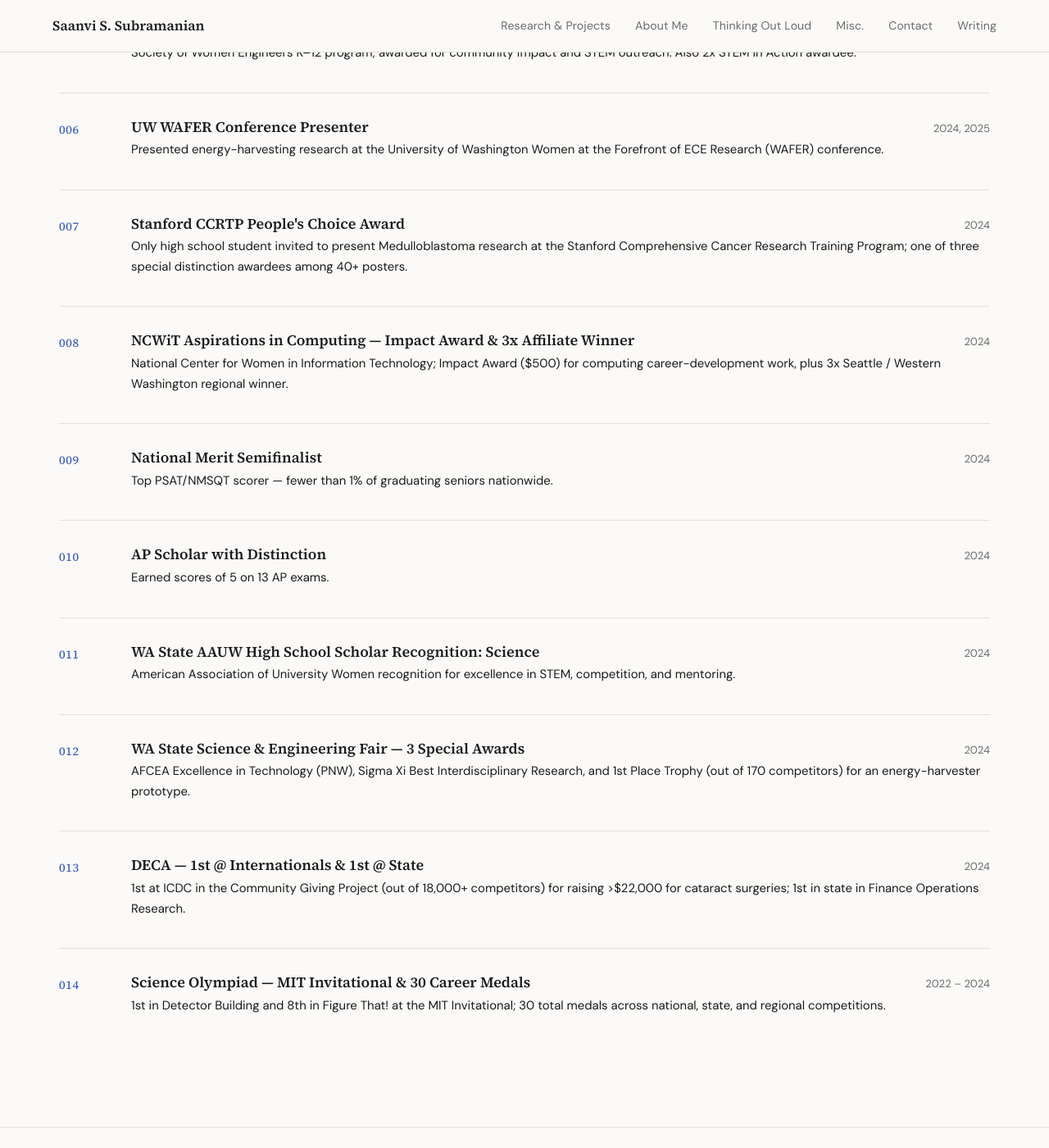
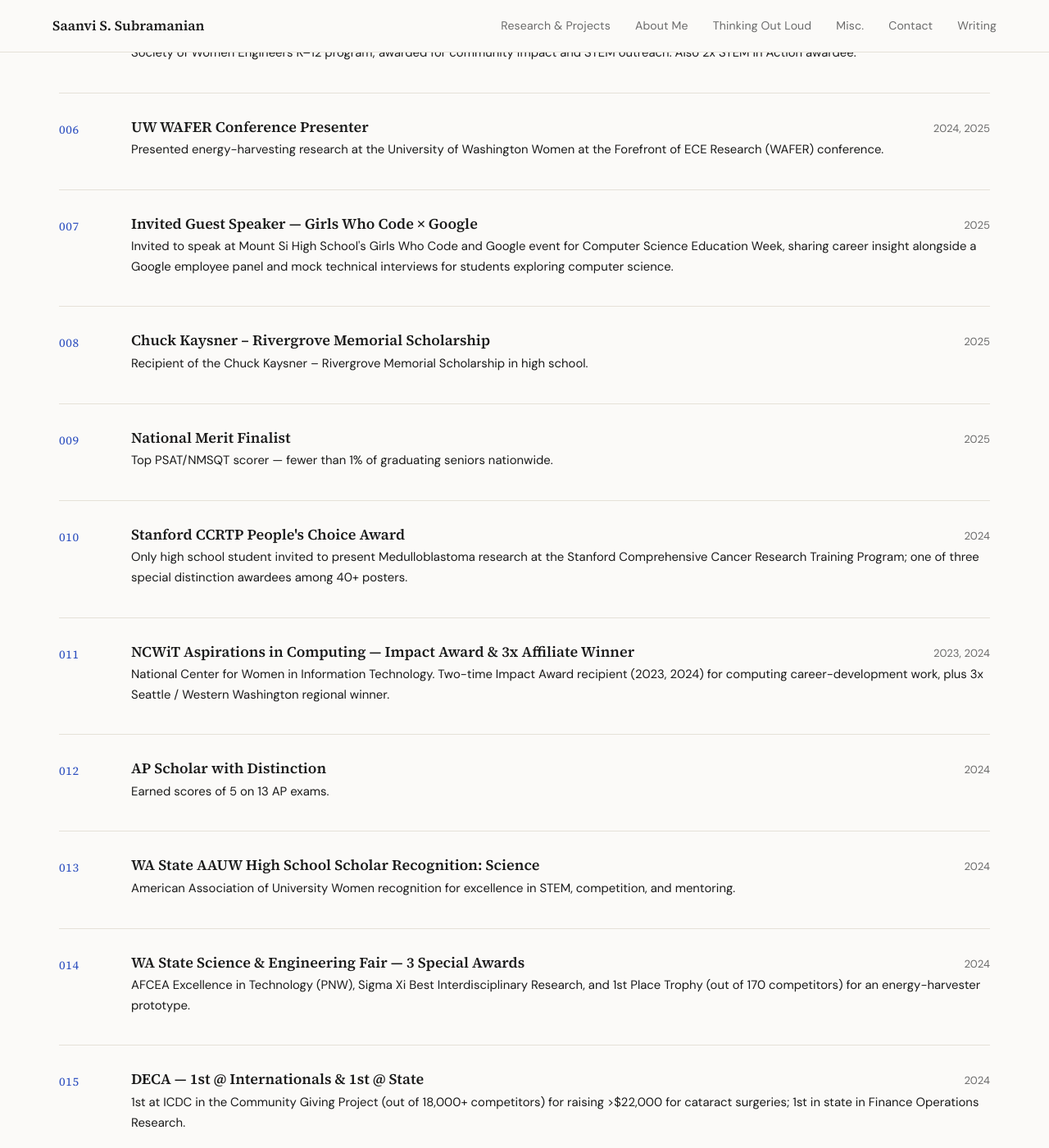
Before and after one commit to saanviiyer/saanviiyer.github.io, a Jekyll site: the page built from pages/research.html, in a window 1280 px wide and 1400 px high, scrolled down 2366 px. Shown: the whole window at 82% size. Built offline with Jekyll 4.4.1, drawn with Linux system fonts in a browser that asks for light colours.

Commit message:
Update awards.yml

```diff
--- a/_data/awards.yml
+++ b/_data/awards.yml
@@ -25,17 +25,25 @@
   detail: "Presented energy-harvesting research at the University of Washington Women at the Forefront of ECE Research (WAFER) conference."
   year: "2024, 2025"
 
+- title: "Invited Guest Speaker — Girls Who Code × Google"
+  detail: "Invited to speak at Mount Si High School's Girls Who Code and Google event for Computer Science Education Week, sharing career insight alongside a Google employee panel and mock technical interviews for students exploring computer science."
+  year: "2025"
+
+- title: "Chuck Kaysner – Rivergrove Memorial Scholarship"
+  detail: "Recipient of the Chuck Kaysner – Rivergrove Memorial Scholarship in high school."
+  year: "2025"
+
+- title: "National Merit Finalist"
+  detail: "Top PSAT/NMSQT scorer — fewer than 1% of graduating seniors nationwide."
+  year: "2025"
+
 - title: "Stanford CCRTP People's Choice Award"
   detail: "Only high school student invited to present Medulloblastoma research at the Stanford Comprehensive Cancer Research Training Program; one of three special distinction awardees among 40+ posters."
   year: "2024"
 
 - title: "NCWiT Aspirations in Computing — Impact Award & 3x Affiliate Winner"
-  detail: "National Center for Women in Information Technology; Impact Award ($500) for computing career-development work, plus 3x Seattle / Western Washington regional winner."
-  year: "2024"
-
-- title: "National Merit Semifinalist"
-  detail: "Top PSAT/NMSQT scorer — fewer than 1% of graduating seniors nationwide."
-  year: "2024"
+  detail: "National Center for Women in Information Technology. Two-time Impact Award recipient (2023, 2024) for computing career-development work, plus 3x Seattle / Western Washington regional winner."
+  year: "2023, 2024"
 
 - title: "AP Scholar with Distinction"
   detail: "Earned scores of 5 on 13 AP exams."
```
